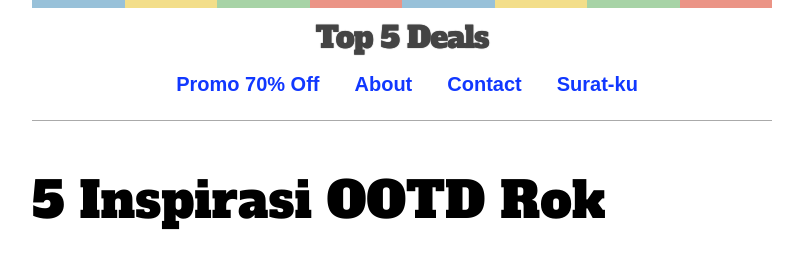
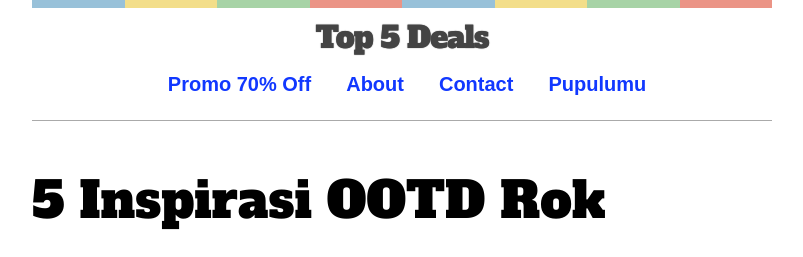
Before and after one commit to coffeecocoa/top5deals, a Jekyll site: the page built from _posts/2020-06-25-inspirasi-ootd-rok-plisket-hitam-untuk-hijaber-bergaya-simple-dan-casual.md, in a window 1280 px wide and 900 px high. Shown: the top 257 px of the window, without its empty margins (238-1041 px from the left). Built offline with Jekyll 4.4.1, drawn with Linux system fonts in a browser that asks for light colours; some web fonts are replaced; some of the changed text lies outside the part shown.

Commit message:
add jembot 1

```diff
--- a/_includes/head.html
+++ b/_includes/head.html
@@ -12,6 +12,6 @@
   <link rel="shortcut icon" type="image/x-icon" href="/favicon.ico?">
 
   <link rel="stylesheet" href="{{ "/css/syntax-highlighter.css" | prepend: site.baseurl }}">
-  <link rel="canonical" href="{{ page.url | replace:'index.html','' | prepend: site.baseurl | prepend: site.url }}">
+
   <link rel="alternate" type="application/rss+xml" title="{{ site.title }}" href="{{ "/feed.xml" | prepend: site.baseurl | prepend: site.url }}">
 </head>
--- a/_includes/header.html
+++ b/_includes/header.html
@@ -19,7 +19,7 @@
     			<a href="{{site.baseurl}}/about/" class="nav-link">About</a>
     			<a href="{{site.baseurl}}/contact/" class="nav-link">Contact</a>
 
-          <a href="https://kebo.substack.com/" class="nav-link">Surat-ku</a>
+          <a href="https://pupulumu.com/" class="nav-link">Pupulumu</a>
 
     		</b>
     	</span>
--- a/_posts/2020-06-25-inspirasi-ootd-rok-plisket-hitam-untuk-hijaber-bergaya-simple-dan-casual.md
+++ b/_posts/2020-06-25-inspirasi-ootd-rok-plisket-hitam-untuk-hijaber-bergaya-simple-dan-casual.md
@@ -74,3 +74,5 @@
 </p>
 
 <br>
+
+<span style="text-align: center;"><a href="https://pupulumu.com/">Problems and Solutions</a></span>
```
